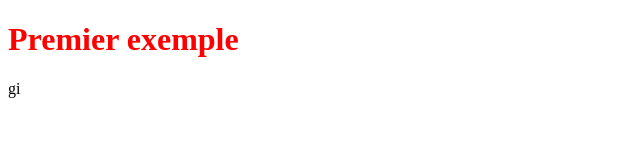
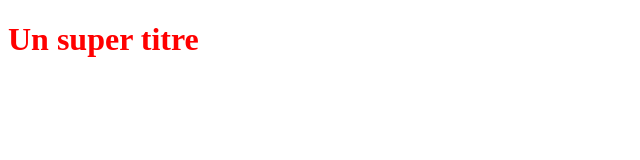
Before and after one commit to faboulos/openClassroomProject, a plain HTML site: page index.html in a window 1280 px wide. Shown: the whole page, without its empty margins (0-640 px from the left). Drawn offline with Linux system fonts and the light colour scheme.

Commit message:
Modification du titre H1

```diff
--- a/index.html
+++ b/index.html
@@ -8,6 +8,6 @@
     <title>Premier titre</title>
 </head>
 <body>
-    <h1>Premier exemple</h1>
+    <h1>Un super titre</h1>
 </body>
-</html>gi
+</html>
```
